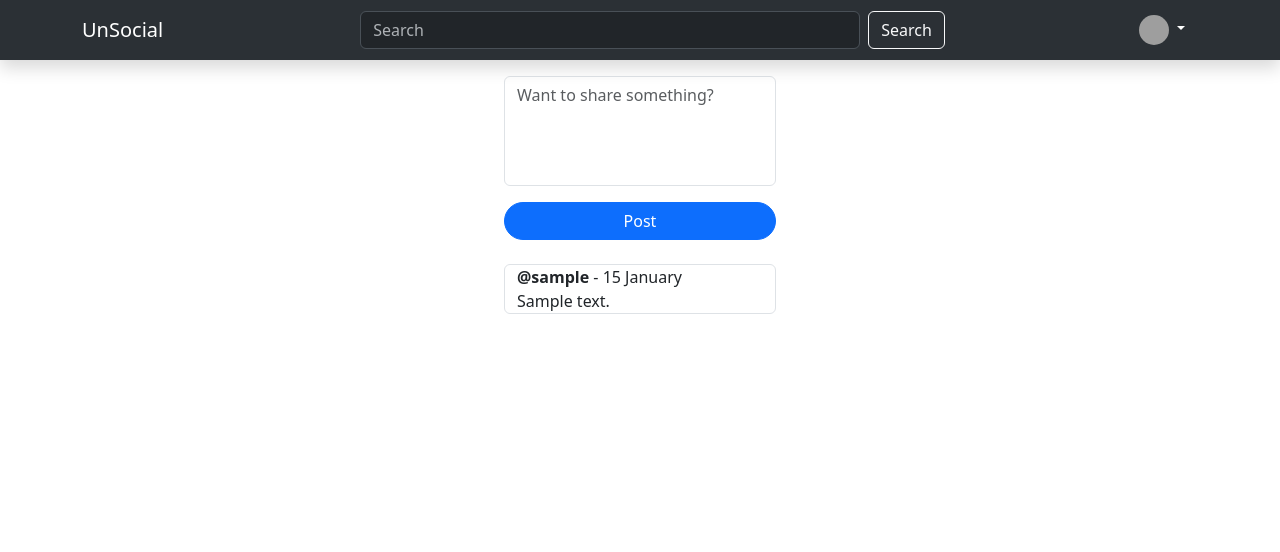
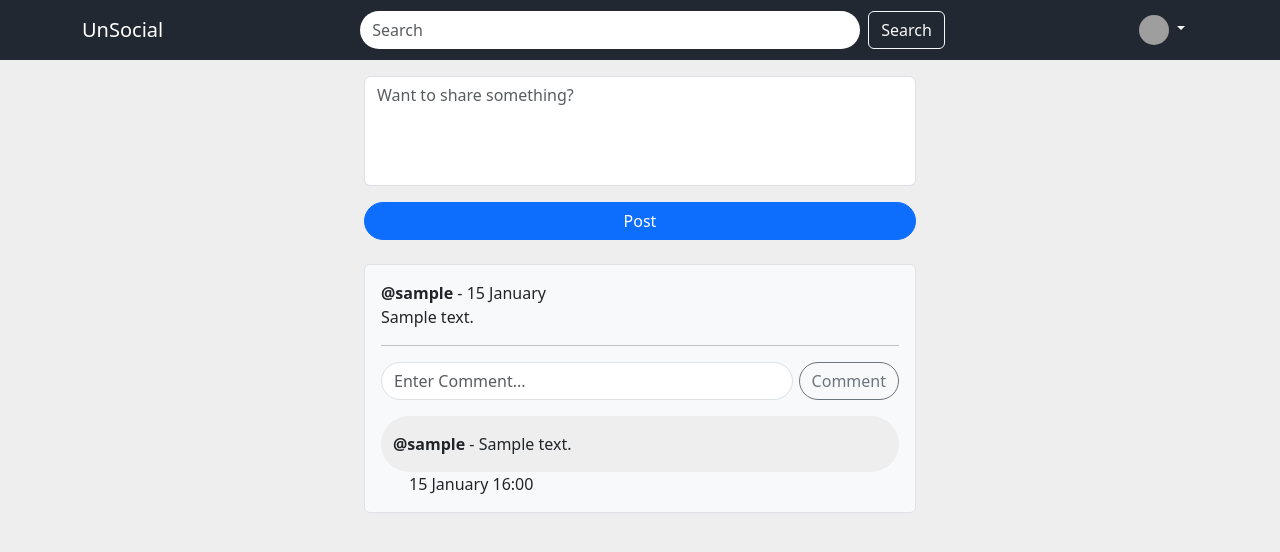
Before and after one commit to al-rafi304/django-social-media, a Django app: page / in a window 1280 px wide. Shown: the top 552 px of the page. Run offline with Django 4.2, Linux system fonts and the light colour scheme; a user stored in the database is signed in; tables that the repository leaves empty hold one stand-in row (values such as "Sample post"); grey boxes are pictures that could not be loaded.

Commit message:
Commenting functionality Done, UI tweaks, posting method changed

```diff
--- a/social_media/core/templates/core/base.html
+++ b/social_media/core/templates/core/base.html
@@ -6,11 +6,11 @@
     <title></title>
     <link href="https://cdn.jsdelivr.net/npm/bootstrap@5.3.0-alpha3/dist/css/bootstrap.min.css" rel="stylesheet" integrity="sha384-KK94CHFLLe+nY2dmCWGMq91rCGa5gtU4mk92HdvYe+M/SXH301p5ILy+dN9+nJOZ" crossorigin="anonymous">
   </head>
-  <body>
+  <body style='background-color: #EEEEEE'>
 
     <!-- Navbar -->
     {% if request.user.is_authenticated %}
-        <nav class="navbar navbar-expand-lg bg-body-tertiary bg-dark sticky-top shadow" data-bs-theme="dark">
+        <nav class="navbar navbar-expand-lg navbar-dark sticky-top" style="background-color: #222831;">
             <div class="container">
                 <a class="navbar-brand" href="{% url 'home' %}">UnSocial</a>
 
@@ -19,7 +19,7 @@
                     <li class="nav-item">
                         {% comment %} <form class="d-flex" role="search" method='GET' action="{% url 'all_products' %}"> {% endcomment %}
                         <form class="d-flex" role="search" method='GET'>
-                            <input class="form-control me-2" type="search" name='search' placeholder="Search" aria-label="Search" style="width: 500px">
+                            <input class="form-control me-2 border-0 rounded-pill" type="search" name='search' placeholder="Search" aria-label="Search" style="width: 500px">
                             <button class="btn btn-outline-light" type="submit">Search</button>
                         </form>
                     </li>
@@ -53,7 +53,7 @@
             </div>
         </nav>
     {% else %}
-        <nav class="navbar navbar-expand-lg bg-body-tertiary bg-dark sticky-top shadow" data-bs-theme="dark">
+        <nav class="navbar navbar-expand-lg bg-body-tertiary bg-dark sticky-top shadow" data-bs-theme="dark" >
             <div class="container">
                 <span class="navbar-brand mb-0 h1">UnSocial</span>
             </div>
@@ -90,7 +90,7 @@
     {% endif %}
 
     <!-- Contents -->
-    <div class='container pt-3 w-25'>
+    <div class='container pt-3' style='width: 600px'>
         {% block content %}
 
         {% endblock content %}
--- a/social_media/core/templates/core/home.html
+++ b/social_media/core/templates/core/home.html
@@ -1,11 +1,12 @@
 {% extends 'core/base.html' %}
 
 {% block content %}
+
+<!--Post Prompt-->
 <div class='container'>
-    <form method="POST">
+    <form method="POST" action="{% url 'post' %}">
         {% csrf_token %}
         <div class="mb-3">
-            {% comment %} <label class="form-label">Want to share something?</label> {% endcomment %}
             <textarea class="form-control" name="post-text" rows="4" placeholder="Want to share something?" style="resize: none"></textarea>
         </div>
         <button type="submit" class="btn btn-primary rounded-pill w-100">Post</button>
@@ -14,14 +15,42 @@
 <br>
 <div class='container'>
 
-    {% for post in posts %}
+    {% for element in post_element %}
 
-            <div class='container border rounded'>
-                <b>@{{ post.account.username }}</b> - {{ post.posted_at|date:"d F" }}
+        <div class='container border rounded bg-light p-3'>
+            <!--Post-->
+            <div>
+                <b>@{{ element.post.account.username }}</b> - {{ element.post.posted_at|date:"d F" }}
                 <br>
-                {{ post.text|linebreaksbr }}
+                {{ element.post.text|linebreaksbr }}
             </div>
-            <br>
+            <hr>
+            <!--Comment Prompt-->
+            <form method='POST' action="{% url 'comment' post_id=element.post.id %}">
+                {% csrf_token %}
+                <div class="input-group mb-3">
+                    <input type="text" name="comment-text" class="form-control rounded-pill" placeholder="Enter Comment..." aria-describedby="button-addon2">
+                    <div class='p-1'></div>
+                    <button class="btn btn-outline-secondary rounded-pill" type="submit" id="button-addon2">Comment</button>
+                </div>
+            </form>
+            <!--All comments-->
+            <div>
+                {% for comment in element.comments %}
+                    <div class='container'>
+                        <div class='col mt-3'>
+                            <div class='row rounded-5 pt-3' style="background-color: #EEEEEE; word-wrap: break-word;">
+                                <p><b>@{{ comment.account.username }}</b> - {{ comment.comment }}</p>
+                            </div>
+                            <div class='row mx-3'>
+                                {{ comment.commented_at|date:"d F H:i" }}
+                            </div>
+                        </div>
+                    </div>
+                {% endfor %}
+            </div>
+        </div>
+        <br>
 
     {% endfor %}
 
--- a/social_media/core/urls.py
+++ b/social_media/core/urls.py
@@ -3,5 +3,7 @@ from . import views
 
 urlpatterns = [
     path('', views.home, name ='home'),
+    path('post', views.post, name='post'),
+    path('<int:post_id>/comment', views.comment, name='comment'),
 
 ]
--- a/social_media/core/views.py
+++ b/social_media/core/views.py
@@ -1,23 +1,45 @@
 from django.shortcuts import render, redirect
 from django.contrib import messages
 
-from .models import Post
+from .models import Post, Comment, Follow, Like
 
 def home(request):
     if not request.user.is_authenticated:
         return redirect('login')
     else:
         posts = Post.objects.all().order_by('-posted_at')
+        post_element = []
 
+        for post in posts:
+            comments = Comment.objects.filter(post = post).order_by('-commented_at')
+            temp = {
+                'post': post,
+                'comments': comments if len(comments) > 0 else None,
+            }
+            post_element.append(temp)
+
+        return render(request, 'core/home.html', {
+            'post_element': post_element,
+        })
+
+def post(request):
         if request.method == 'POST':
             post_text = request.POST['post-text']
             post = Post()
             post.text = post_text
             post.account = request.user
             post.save()
-
             messages.success(request, 'Your post has been submitted!')
 
-        return render(request, 'core/home.html', {
-            'posts': posts,
-        })
+        return redirect('home')
+
+def comment(request, post_id):
+    if request.method == "POST":
+        comment_text = request.POST['comment-text']
+
+        comment = Comment()
+        comment.account = request.user
+        comment.post = Post.objects.get(id=post_id)
+        comment.comment = comment_text
+        comment.save()
+    return redirect('home')
```
